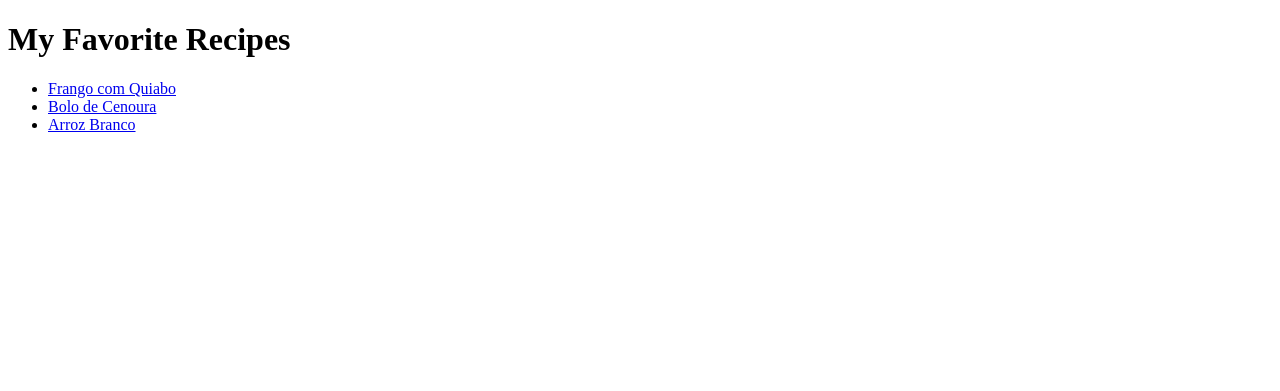
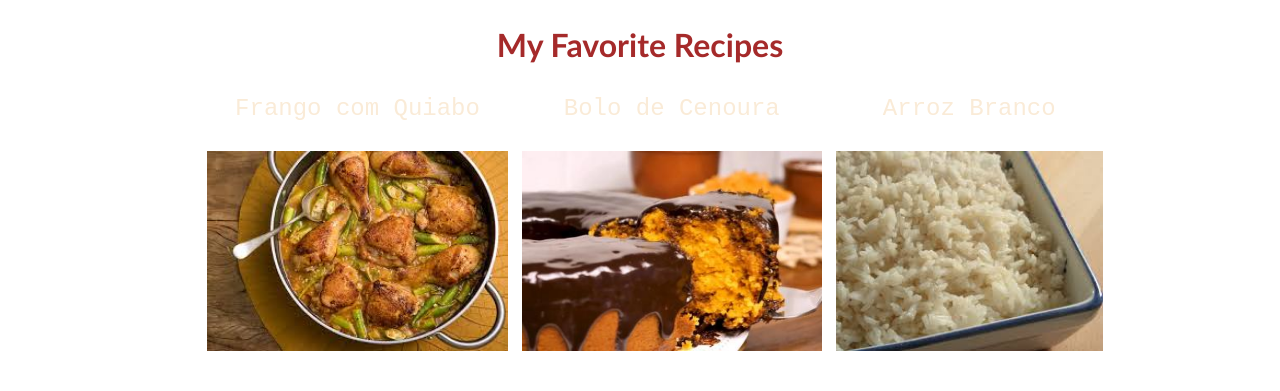
Before and after one commit to lidia-helena/odin-recipes, a plain HTML site: page index.html in a window 1280 px wide. Drawn offline with Linux system fonts and the light colour scheme.

Commit message:
Add styles to stylesheet

```diff
--- a/index.html
+++ b/index.html
@@ -3,14 +3,24 @@
 <head>
     <meta charset="UTF-8">
     <meta name="viewport" content="width=device-width, initial-scale=1.0">
+    <link rel="stylesheet" href="styles.css">
     <title>My Favorite Recipes</title>
 </head>
 <body>
     <h1>My Favorite Recipes</h1>
     <ul>
-        <li><a href="recipes/frango-quiabo.html">Frango com Quiabo</a></li>
-        <li><a href="recipes/bolo-cenoura.html">Bolo de Cenoura</a></li>
-        <li><a href="recipes/arroz-branco.html">Arroz Branco</a></li>
+        <li>
+            <a href="recipes/frango-quiabo.html">Frango com Quiabo
+                <p><img class="imglink" src="images/frango-quiabo.jpeg"></p>
+            </a></li>
+        <li>
+            <a href="recipes/bolo-cenoura.html">Bolo de Cenoura
+                <p><img class="imglink" src="images/bolo-cenoura.jpeg"></p>
+            </a></li>
+        <li>
+            <a href="recipes/arroz-branco.html">Arroz Branco
+                <p><img class="imglink" src="images/arroz-branco.jpeg"></p>
+            </a></li>
     </ul>
 </body>
 </html>
--- a/styles.css
+++ b/styles.css
@@ -1,5 +1,39 @@
-.title {
+* {line-height: 1.5;}
+h1 {
     font-family: 'Trebuchet MS', 'Lucida Sans Unicode', 'Lucida Grande', 'Lucida Sans', Arial, sans-serif;
     font-size: 32px;
     color: brown;
+    font-weight: 600;
+    text-align: center;
 }
+
+ul {list-style: none;
+text-align: center;}
+
+li {display: inline-block;
+margin-right: 10px;
+text-align: center;
+font-size: 24px;
+font-family: "Courier New", sans-serif;
+font-weight: 100;
+}
+
+a:link {
+    color:antiquewhite;
+    text-decoration: none;
+}
+
+a:visited {
+    color: #deb888;
+    text-decoration: none;
+}
+
+a:hover {
+    color: brown;
+    text-decoration: none;
+    font-size: 22px;
+}
+
+img {width: auto;
+height: 200px;
+}
```
